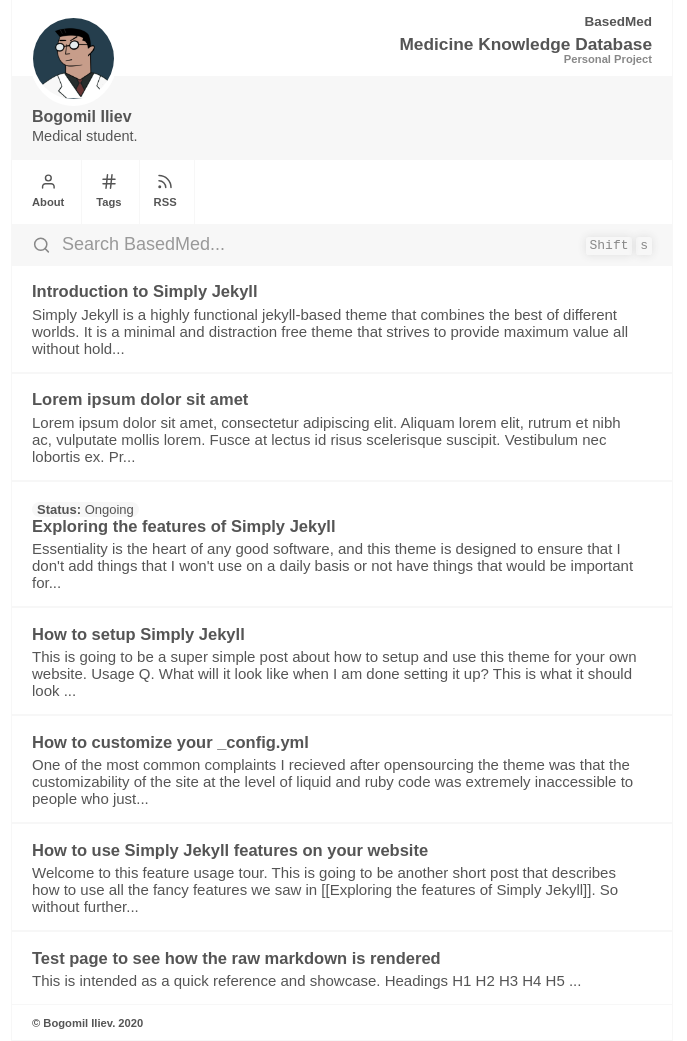
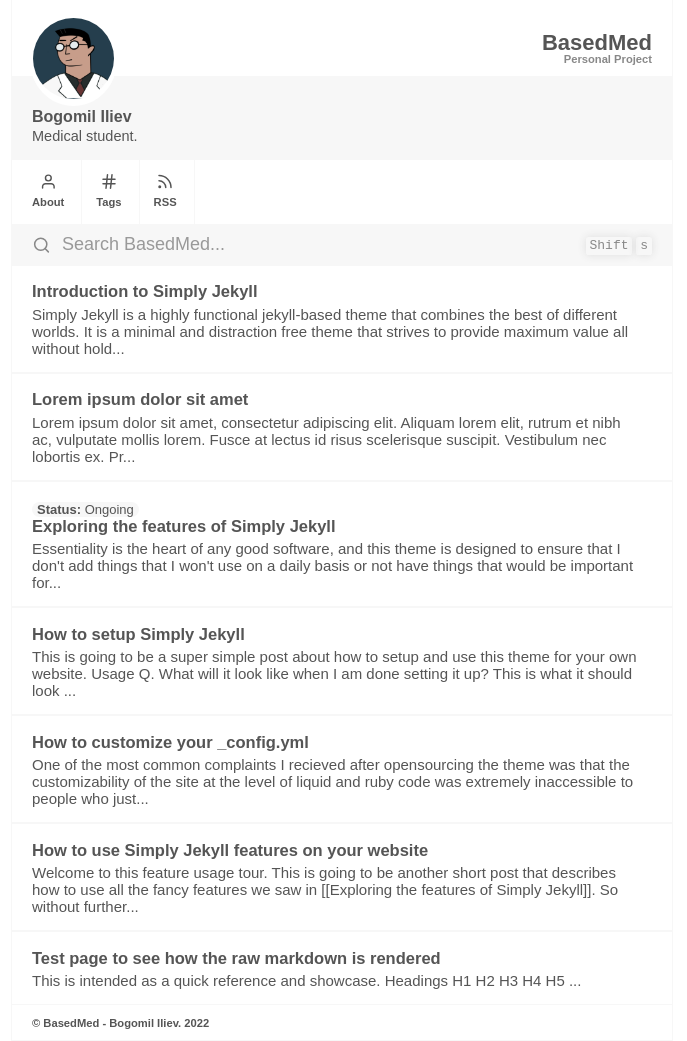
Before and after one commit to ilievmd/BasedMed, a Jekyll site: the page built from index.md, in a window 1280 px wide. Shown: the whole page, without its empty margins (298-985 px from the left). Built offline with Jekyll 4.4.1, drawn with Linux system fonts in a browser that asks for light colours.

Commit message:
Update _config.yml

```diff
--- a/_config.yml
+++ b/_config.yml
@@ -34,7 +34,7 @@ subheading: # subheading won't work without a tagline,
           # suheading to appear. The reason is
           # having a heading and a subheading looks
           # ridiculous.
-  enabled: true
+  enabled: false
   name: Medicine Knowledge Database
 tagline: # subheading won't work without a tagline,
          # tagline is mandatory if you want the
@@ -47,8 +47,8 @@ tagline: # subheading won't work without a tagline,
   enabled: true
   name: Personal Project
 copyright:
-  year: 2020
-  msg: Bogomil Iliev # This is a mandatory attribute for copyright to be displayed
+  year: 2022
+  msg: BasedMed - Bogomil Iliev # This is a mandatory attribute for copyright to be displayed
 
 user:
   display: true # setting it to false will remove the header image and bio
```
